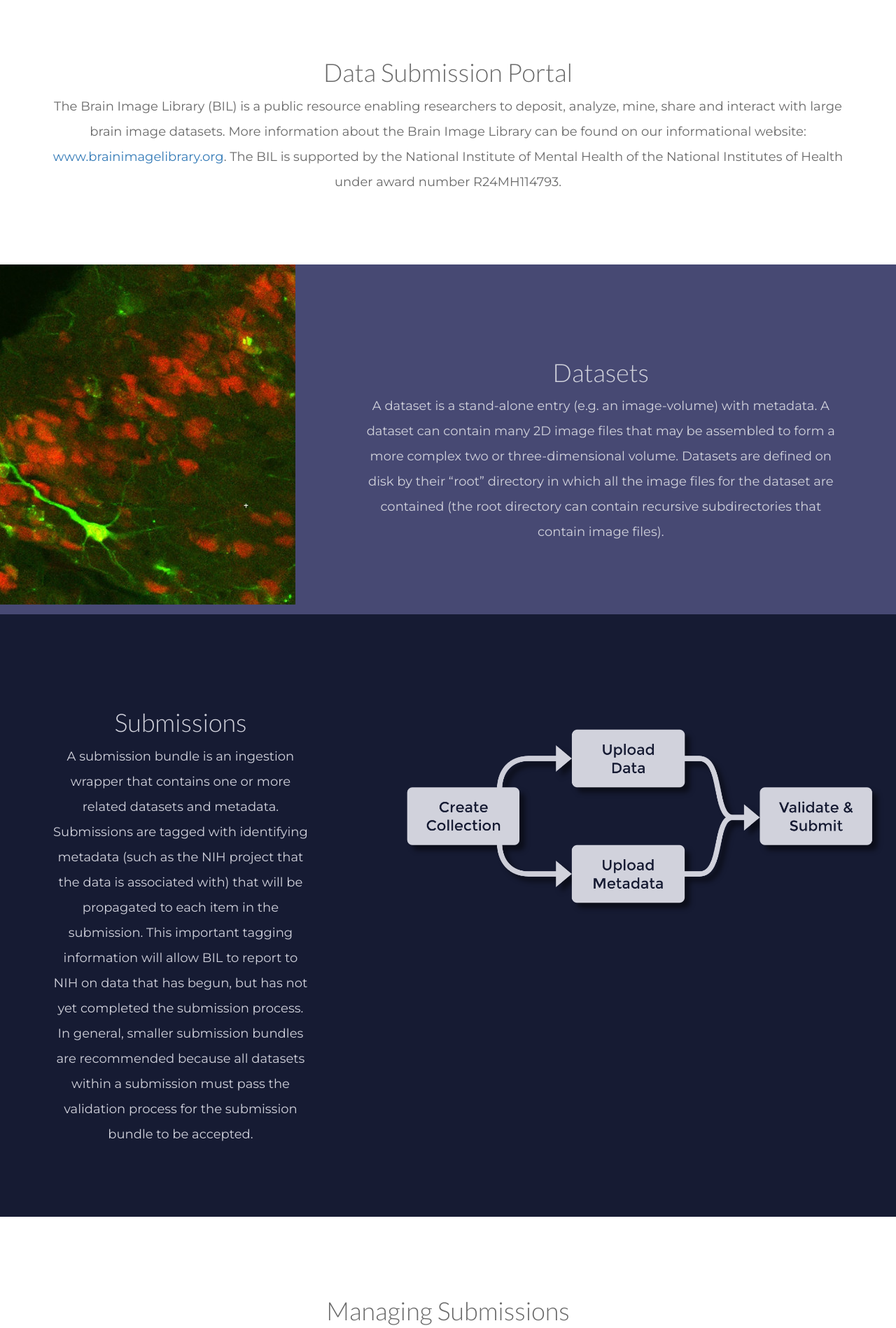
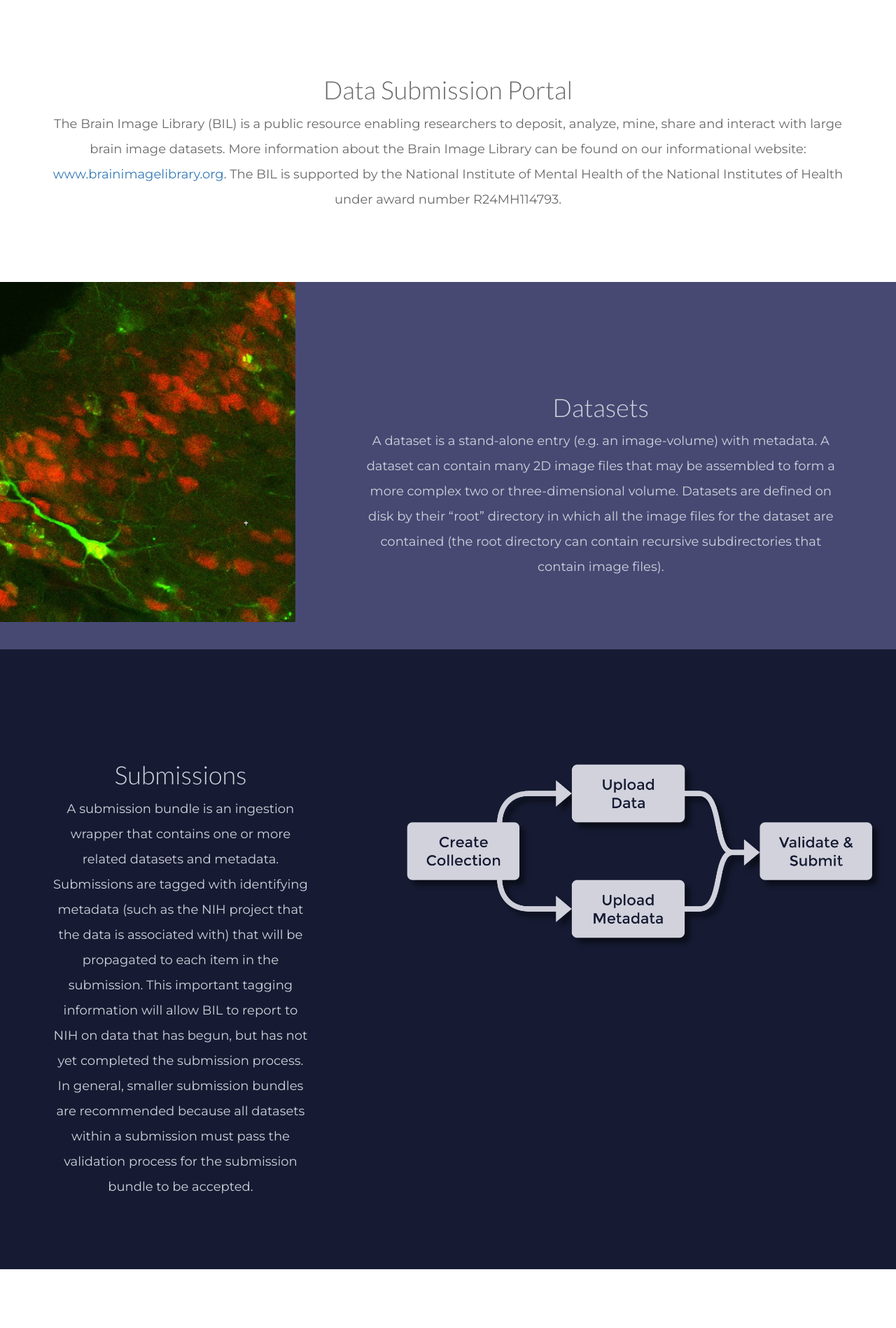
Before and after one commit to brain-image-library/bil_site, a Django app: page /ingest/ in a window 1280 px wide. Shown: the part 51-1949 px from the top of the page at 70% size. Run offline with Django 3.2, Linux system fonts and the light colour scheme; the visitor is signed in with stand-in values (Sample User, id 1); data that the repository does not hold is empty; parts of the project's set-up code (start-up, migrations or seed data) failed here and were passed over; some libraries are stand-ins or nearby versions.

Commit message:
fixed header tag margins

```diff
--- a/ingest/static/ingest/style.css
+++ b/ingest/static/ingest/style.css
@@ -90,7 +90,7 @@
 
 h1, h2, h3, h4 {
     font-family: 'Lato';
-    margin-top: 45px;
+    margin-top: 70px;
 }
 
 p {
```
